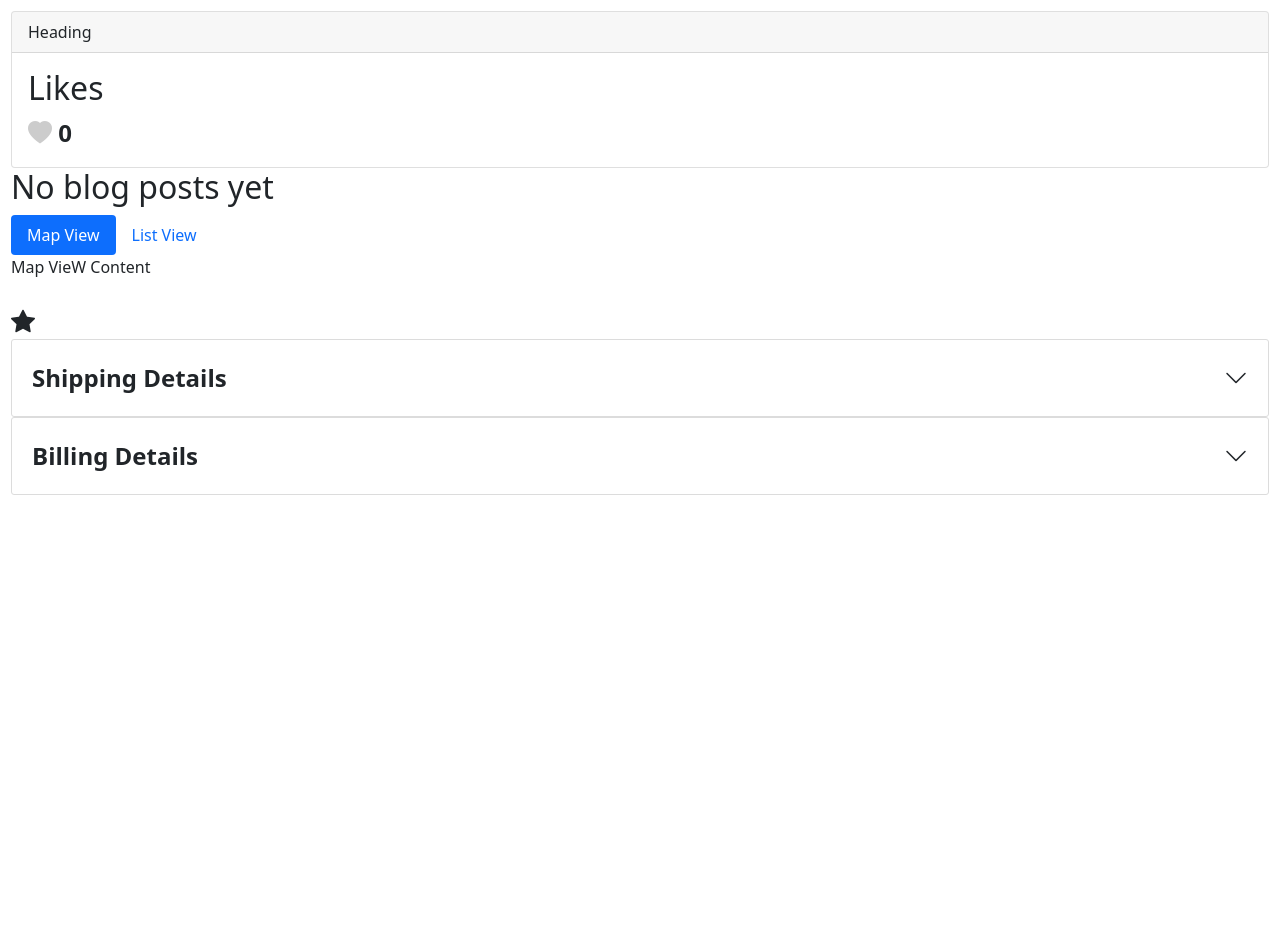
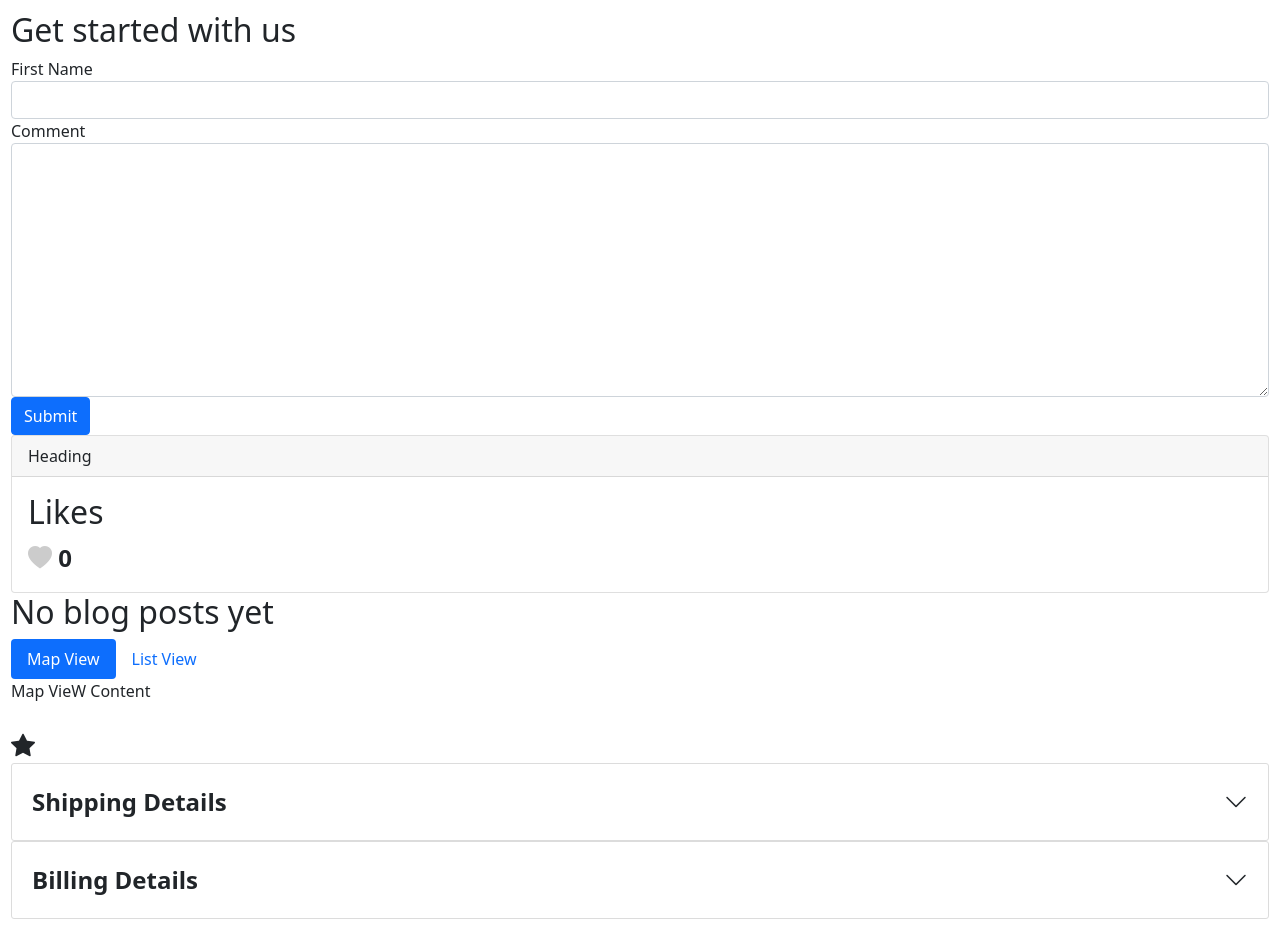
Before and after one commit to mmarcwabo/angularpage, an Angular app: page / in a window 1280 px wide. Before the commit the page ends 800 px from the top, so only its background shows below. Built offline with nearby package versions, Linux system fonts and the light colour scheme.

Commit message:
Add validation to contact form

```diff
--- a/src/app/app.component.html
+++ b/src/app/app.component.html
@@ -1,3 +1,4 @@
+<contact-form ></contact-form>
 <bootstrap-panel>
     <ng-container class="heading">Heading</ng-container>
     <ng-container class="body">
--- a/src/app/contact-form/contact-form.component.html
+++ b/src/app/contact-form/contact-form.component.html
@@ -1,7 +1,13 @@
-<form action="">
+<h2>Get started with us</h2>
+<form>
     <div class="form-group">
-        <label for="firstName"></label>
-        <input id="firstName" type="text" class="form-control">
+        <label for="firstName">First Name</label>
+        <input required minlength ="3" pattern="marcellin" ngModel name="firstName" #firstName="ngModel" id="firstName" type="text" class="form-control">
+        <div class="alert alert-danger" *ngIf="firstName.touched && !firstName.valid">
+            <div *ngIf="firstName.errors?.required">First name is required</div>
+            <div *ngIf="firstName.errors?.minlength">First name is too short the minlength is {{ firstName.errors?.minlength.requiredLength }}</div>
+            <div *ngIf="firstName.errors?.pattern">First name does not match the pattern</div>
+        </div>
     </div>
     <div class="form-group">
         <label for="comment">Comment</label><textarea name="" id="comment" cols="30" rows="10" class="form-control">
--- a/src/app/contact-form/contact-form.component.ts
+++ b/src/app/contact-form/contact-form.component.ts
@@ -1,15 +1,11 @@
 import { Component, OnInit } from '@angular/core';
 
 @Component({
-  selector: 'app-contact-form',
+  selector: 'contact-form',
   templateUrl: './contact-form.component.html',
   styleUrls: ['./contact-form.component.css']
 })
-export class ContactFormComponent implements OnInit {
+export class ContactFormComponent {
 
-  constructor() { }
-
-  ngOnInit(): void {
-  }
 
 }
```
